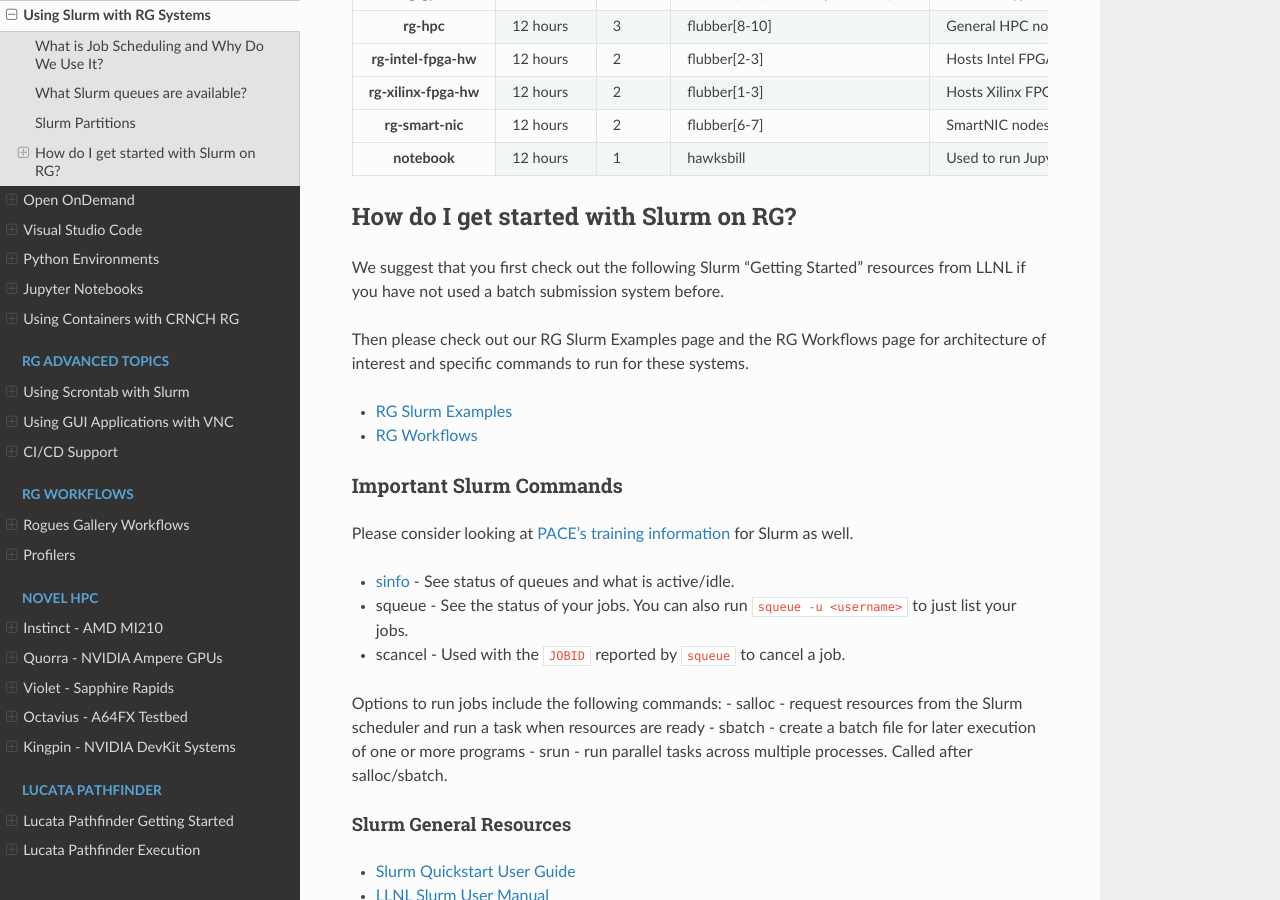
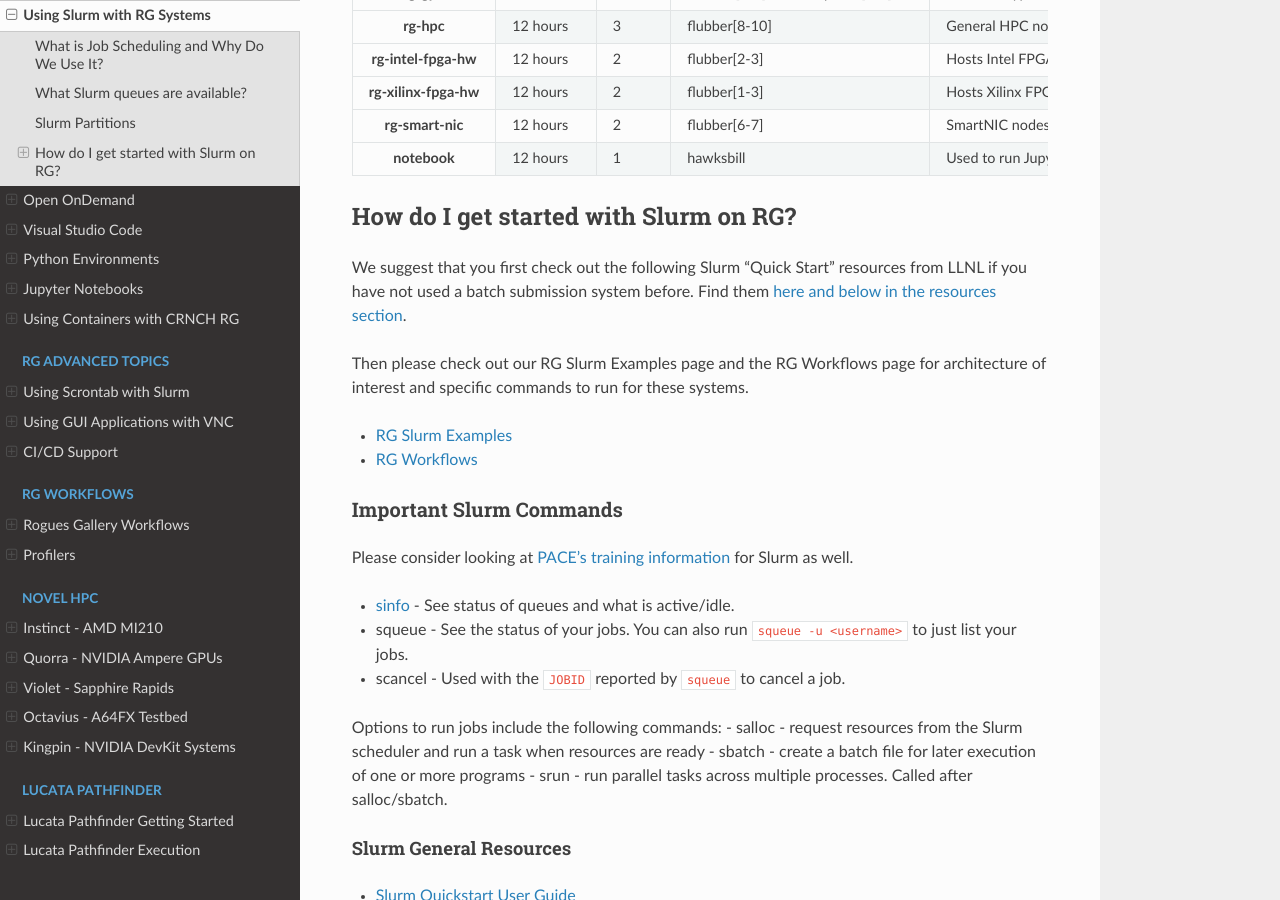
Before and after one commit to gt-crnch-rg/read-the-docs, a Sphinx documentation site: the page built from docs/general/using-slurm.rst, in a window 1280 px wide and 900 px high, scrolled down 892 px. Built offline with Sphinx 7.4.7 and the Read the Docs theme 2.0.0, drawn with Linux system fonts in a browser that asks for light colours; pages that are not in the unit, such as notebooks, are missing from menus.

Commit message:
Update using-slurm.rst

```diff
--- a/docs/general/using-slurm.rst
+++ b/docs/general/using-slurm.rst
@@ -83,8 +83,8 @@
 
 How do I get started with Slurm on RG?
 --------------------------------------
-We suggest that you first check out the following Slurm "Getting Started" resources from LLNL
-if you have not used a batch submission system before.
+We suggest that you first check out the following Slurm "Quick Start" resources from LLNL
+if you have not used a batch submission system before. Find them `here and below in the resources section <https://hpc.llnl.gov/banks-jobs/running-jobs/slurm-quick-start-guide>`__.
 
 Then please check out our RG Slurm Examples page and the RG Workflows page for architecture of interest and specific commands to run for these systems.
 
```
